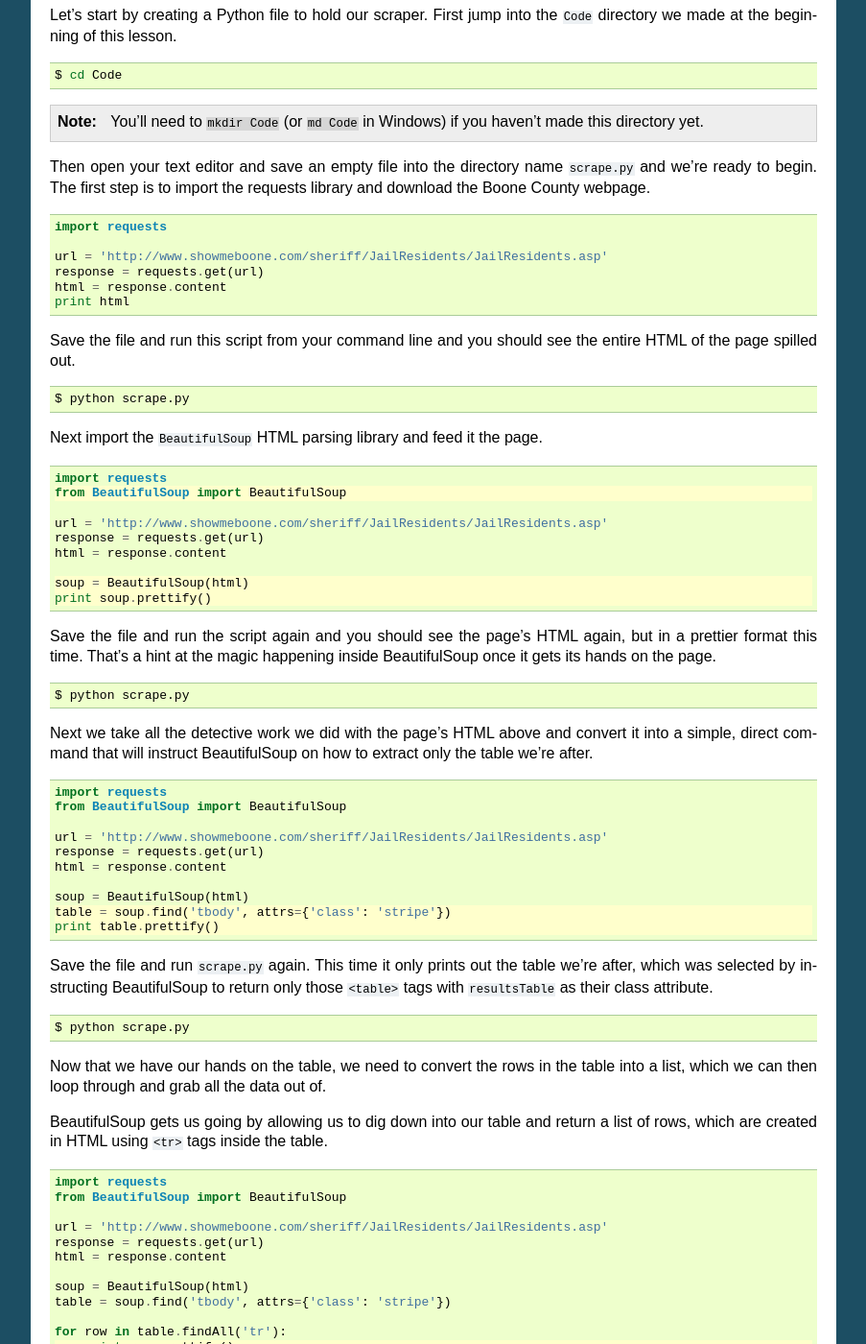
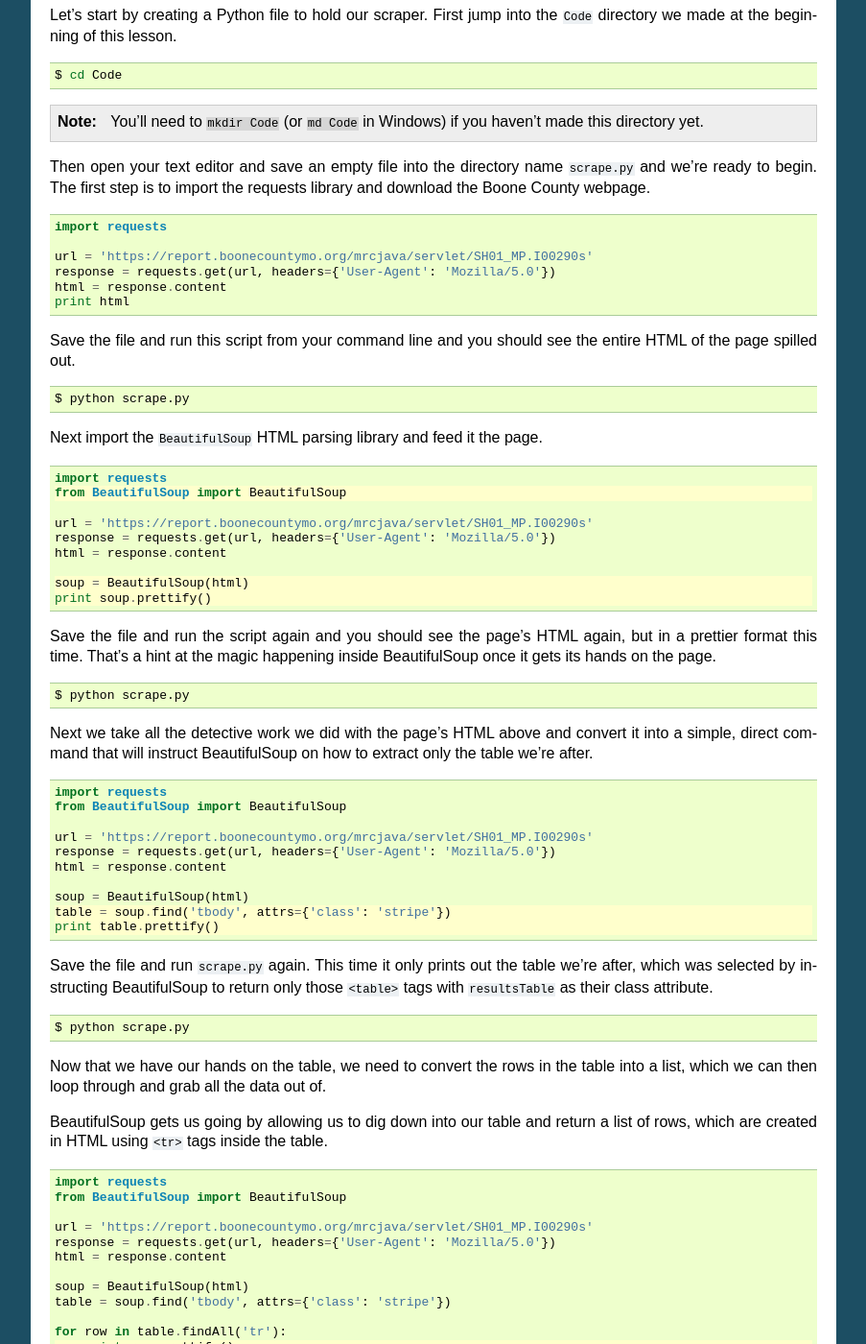
Before and after one commit to palewire/first-web-scraper, a Sphinx documentation site: the page built from docs/index.rst, in a window 1280 px wide and 1400 px high, scrolled down 16152 px. Shown: the whole window at 96% size, without its empty margins (198-1101 px from the left). Built offline with Sphinx 7.4.7, drawn with Linux system fonts in a browser that asks for light colours; some of the changed text lies outside the part shown.

Commit message:
Update index.rst
Updated the url to the new one, and now it requires a user-agent :(

```diff
--- a/docs/index.rst
+++ b/docs/index.rst
@@ -25,7 +25,7 @@ It was modified by `Ben Welsh <http://palewi.re/who-is-ben-welsh/>`_ in December
 What you will make
 ------------------
 
-This tutorial will guide you through the process of writing a Python script that can extract the roster of inmates at the Boone County Jail in Missouri from `a local government website <http://www.showmeboone.com/sheriff/JailResidents/JailResidents.asp>`_ and save it as comma-delimited text ready for analysis.
+This tutorial will guide you through the process of writing a Python script that can extract the roster of inmates at the Boone County Jail in Missouri from `a local government website <https://report.boonecountymo.org/mrcjava/servlet/SH01_MP.I00290s>`_ and save it as comma-delimited text ready for analysis.
 
 Prelude: Prerequisites
 ----------------------
@@ -763,7 +763,7 @@ Act 3: Web scraping
 
 Now that we've covered all the fundamentals, it's time to get to work and write a web scraper.
 
-The target is a regularly updated `roster of inmates at the Boone County Jail in Missouri <http://www.showmeboone.com/sheriff/JailResidents/JailResidents.asp>`_. Boone County is home to Columbia, where you can find the University of Missouri's main campus and the headquarters of Investigative Reporters and Editors.
+The target is a regularly updated `roster of inmates at the Boone County Jail in Missouri <https://report.boonecountymo.org/mrcjava/servlet/SH01_MP.I00290s>`_. Boone County is home to Columbia, where you can find the University of Missouri's main campus and the headquarters of Investigative Reporters and Editors.
 
 Installing dependencies
 ~~~~~~~~~~~~~~~~~~~~~~~
@@ -805,7 +805,7 @@ By the time we're finished, we want to have extracted that data, now encrusted i
 
 In order to scrape a website, we need to understand how a typical webpage is put together.
 
-To view the HTML code that makesup this page () open up a browser and visit `out target <http://www.showmeboone.com/sheriff/JailResidents/JailResidents.asp>`_. Then right click with your mouse and select "View Source." You can do this for any page on the web.
+To view the HTML code that makesup this page () open up a browser and visit `out target <https://report.boonecountymo.org/mrcjava/servlet/SH01_MP.I00290s>`_. Then right click with your mouse and select "View Source." You can do this for any page on the web.
 
 .. figure:: _static/img/source.png
 
@@ -858,8 +858,8 @@ Then open your text editor and save an empty file into the directory name ``scra
 
     import requests
 
-    url = 'http://www.showmeboone.com/sheriff/JailResidents/JailResidents.asp'
-    response = requests.get(url)
+    url = 'https://report.boonecountymo.org/mrcjava/servlet/SH01_MP.I00290s'
+    response = requests.get(url, headers={'User-Agent': 'Mozilla/5.0'})
     html = response.content
     print html
 
@@ -877,8 +877,8 @@ Next import the ``BeautifulSoup`` HTML parsing library and feed it the page.
     import requests
     from BeautifulSoup import BeautifulSoup
 
-    url = 'http://www.showmeboone.com/sheriff/JailResidents/JailResidents.asp'
-    response = requests.get(url)
+    url = 'https://report.boonecountymo.org/mrcjava/servlet/SH01_MP.I00290s'
+    response = requests.get(url, headers={'User-Agent': 'Mozilla/5.0'})
     html = response.content
 
     soup = BeautifulSoup(html)
@@ -898,8 +898,8 @@ Next we take all the detective work we did with the page's HTML above and conver
     import requests
     from BeautifulSoup import BeautifulSoup
 
-    url = 'http://www.showmeboone.com/sheriff/JailResidents/JailResidents.asp'
-    response = requests.get(url)
+    url = 'https://report.boonecountymo.org/mrcjava/servlet/SH01_MP.I00290s'
+    response = requests.get(url, headers={'User-Agent': 'Mozilla/5.0'})
     html = response.content
 
     soup = BeautifulSoup(html)
@@ -922,8 +922,8 @@ BeautifulSoup gets us going by allowing us to dig down into our table and return
     import requests
     from BeautifulSoup import BeautifulSoup
 
-    url = 'http://www.showmeboone.com/sheriff/JailResidents/JailResidents.asp'
-    response = requests.get(url)
+    url = 'https://report.boonecountymo.org/mrcjava/servlet/SH01_MP.I00290s'
+    response = requests.get(url, headers={'User-Agent': 'Mozilla/5.0'})
     html = response.content
 
     soup = BeautifulSoup(html)
@@ -946,8 +946,8 @@ Next we can loop through each of the cells in each row by select them inside the
     import requests
     from BeautifulSoup import BeautifulSoup
 
-    url = 'http://www.showmeboone.com/sheriff/JailResidents/JailResidents.asp'
-    response = requests.get(url)
+    url = 'https://report.boonecountymo.org/mrcjava/servlet/SH01_MP.I00290s'
+    response = requests.get(url, headers={'User-Agent': 'Mozilla/5.0'})
     html = response.content
 
     soup = BeautifulSoup(html)
@@ -971,8 +971,8 @@ When that prints you will notice some annoying ``&nbsp;`` on the end of many lin
     import requests
     from BeautifulSoup import BeautifulSoup
 
-    url = 'http://www.showmeboone.com/sheriff/JailResidents/JailResidents.asp'
-    response = requests.get(url)
+    url = 'https://report.boonecountymo.org/mrcjava/servlet/SH01_MP.I00290s'
+    response = requests.get(url, headers={'User-Agent': 'Mozilla/5.0'})
     html = response.content
 
     soup = BeautifulSoup(html)
@@ -998,8 +998,8 @@ Let's start by adding each cell in a row to a new Python list.
     import requests
     from BeautifulSoup import BeautifulSoup
 
-    url = 'http://www.showmeboone.com/sheriff/JailResidents/JailResidents.asp'
-    response = requests.get(url)
+    url = 'https://report.boonecountymo.org/mrcjava/servlet/SH01_MP.I00290s'
+    response = requests.get(url, headers={'User-Agent': 'Mozilla/5.0'})
     html = response.content
 
     soup = BeautifulSoup(html)
@@ -1026,8 +1026,8 @@ Those lists can now be lumped together into one big list of lists, which, when y
     import requests
     from BeautifulSoup import BeautifulSoup
 
-    url = 'http://www.showmeboone.com/sheriff/JailResidents/JailResidents.asp'
-    response = requests.get(url)
+    url = 'https://report.boonecountymo.org/mrcjava/servlet/SH01_MP.I00290s'
+    response = requests.get(url, headers={'User-Agent': 'Mozilla/5.0'})
     html = response.content
 
     soup = BeautifulSoup(html)
@@ -1058,8 +1058,8 @@ To write that list out to a comma-delimited file, we need to import Python's bui
     import requests
     from BeautifulSoup import BeautifulSoup
 
-    url = 'http://www.showmeboone.com/sheriff/JailResidents/JailResidents.asp'
-    response = requests.get(url)
+    url = 'https://report.boonecountymo.org/mrcjava/servlet/SH01_MP.I00290s'
+    response = requests.get(url, headers={'User-Agent': 'Mozilla/5.0'})
     html = response.content
 
     soup = BeautifulSoup(html)
@@ -1101,8 +1101,8 @@ But rather than bend over backwords to dig them out of the page, let's try somet
     import requests
     from BeautifulSoup import BeautifulSoup
 
-    url = 'http://www.showmeboone.com/sheriff/JailResidents/JailResidents.asp'
-    response = requests.get(url)
+    url = 'https://report.boonecountymo.org/mrcjava/servlet/SH01_MP.I00290s'
+    response = requests.get(url, headers={'User-Agent': 'Mozilla/5.0'})
     html = response.content
 
     soup = BeautifulSoup(html)
```
